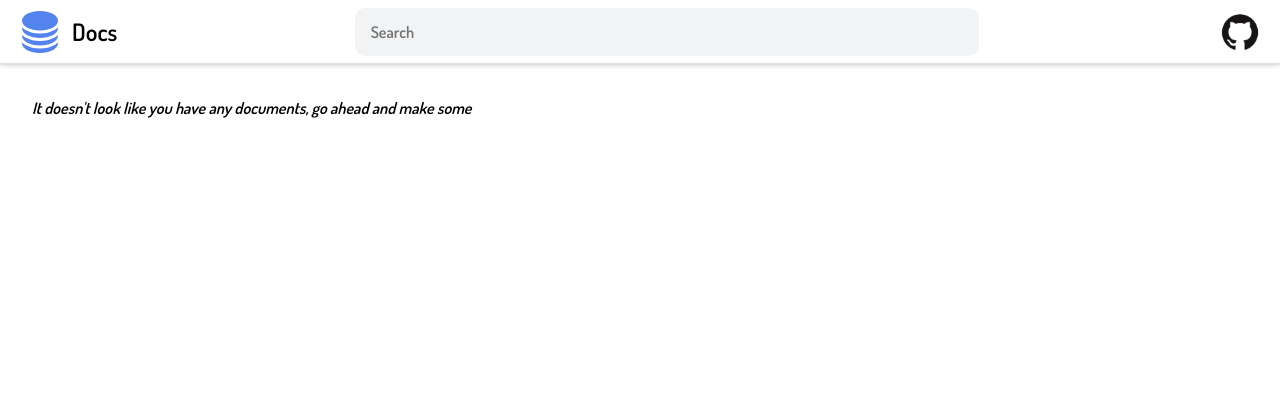
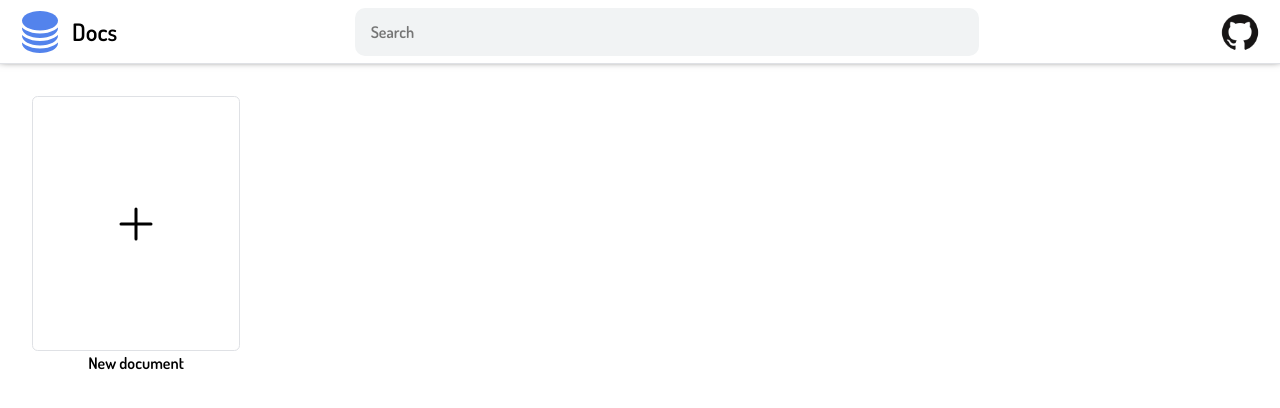
Before and after one commit to kllarena07/PersonalDocs, a Svelte app: page / in a window 1280 px wide. Shown: the top 408 px of the page. Built offline with nearby package versions, Linux system fonts and the light colour scheme.

Commit message:
fixed 0 content issue

```diff
--- a/src/App.svelte
+++ b/src/App.svelte
@@ -64,20 +64,18 @@
     <DocumentBody bind:content={selectedDocumentContent} />
   {:else}
     <section id="documents-container">
-      {#if clientStorageLength > 0}
       <ul>
         <li>
           <DocumentIcon documentName={"New document"} preview={"new"} event={() => displayDocumentCreator = true} />
         </li>
+        {#if clientStorageLength > 0}
           {#each clientStorage as { title, content }, index}
             <li>
               <DocumentIcon documentName={title} documentContent={content} preview={"classic"}  event={() => selectDocument(title, content, index)}/>
             </li>
         {/each}
+        {/if}
       </ul>
-      {:else}
-        <p><i>It doesn't look like you have any documents, go ahead and make some</i></p>
-      {/if}
     </section>
   {/if}
 </main>
```
Lines whose indentation alone changed are shown as unchanged.
